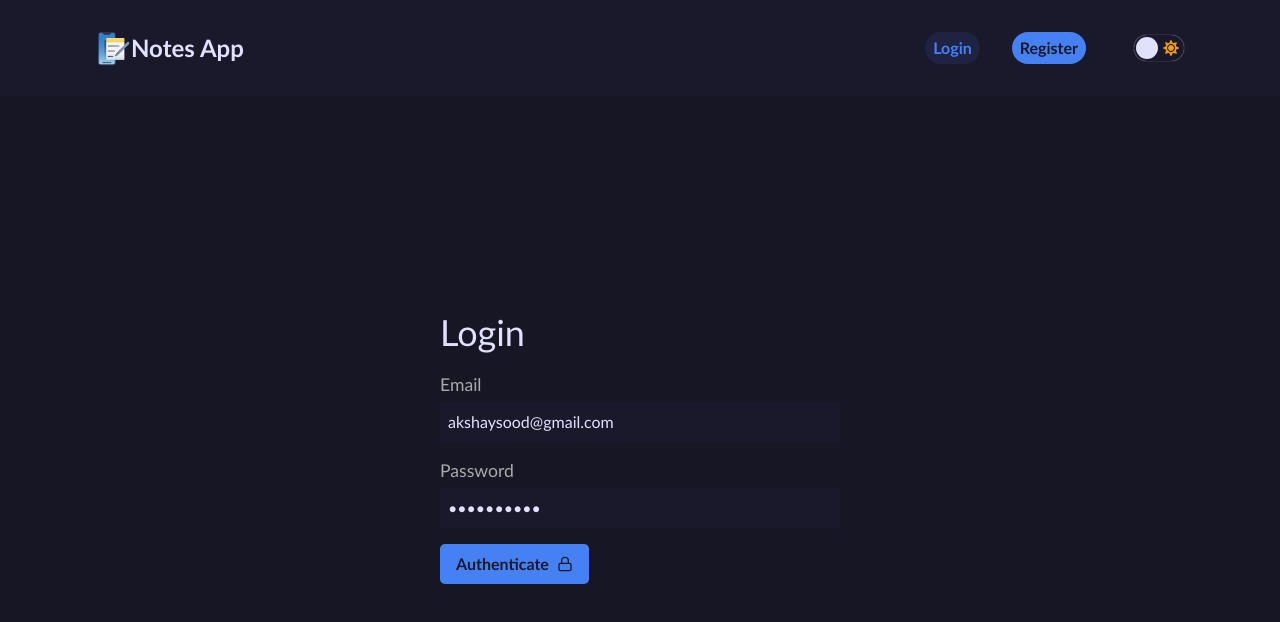
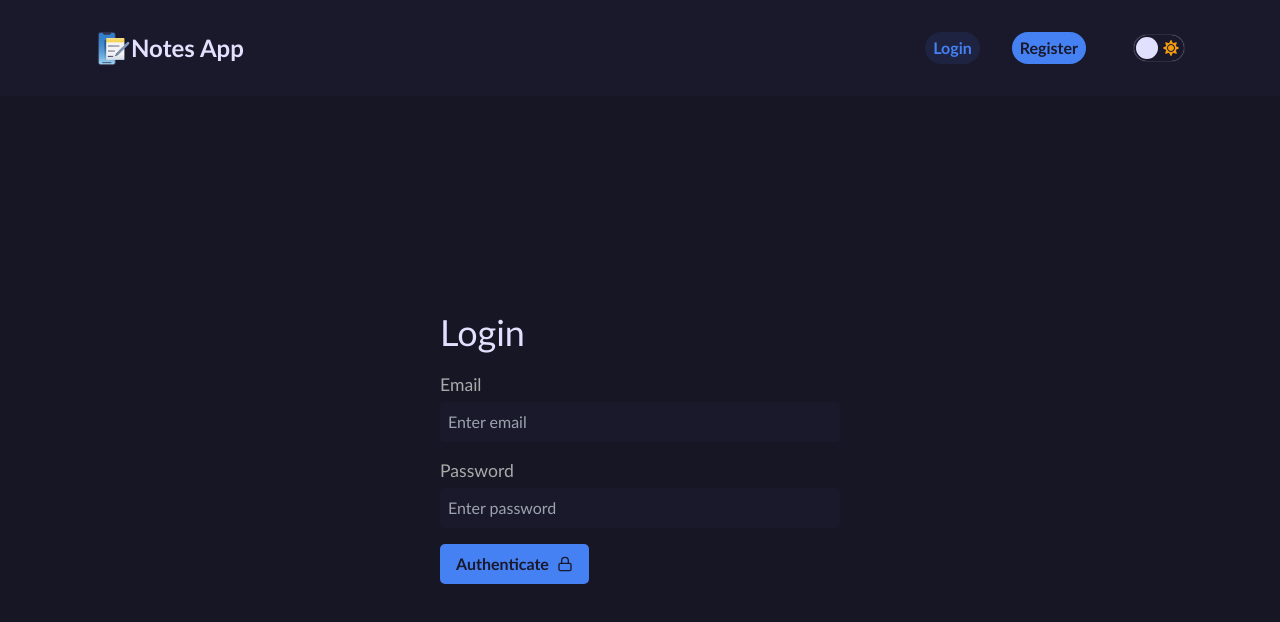
Before and after one commit to hopeinjavascript/nextjs-13-notes-app, a Next.js app: page /auth/signIn in a window 1280 px wide. Shown: the top 622 px of the page. Built offline with nearby package versions, Linux system fonts and the light colour scheme; no server answers.

Commit message:
refactor: comment default values for sign in page

```diff
--- a/src/pages/auth/signIn.js
+++ b/src/pages/auth/signIn.js
@@ -65,7 +65,7 @@ const SignIn = () => {
             <input
               type="email"
               placeholder="Enter email"
-              defaultValue="akshaysood@gmail.com"
+              // defaultValue="akshaysood@gmail.com"
             />
           </div>
           <div className={styles.form_input}>
@@ -73,7 +73,7 @@ const SignIn = () => {
             <input
               type="password"
               placeholder="Enter password"
-              defaultValue="akshaysood"
+              // defaultValue="akshaysood"
             />
           </div>
 
```
